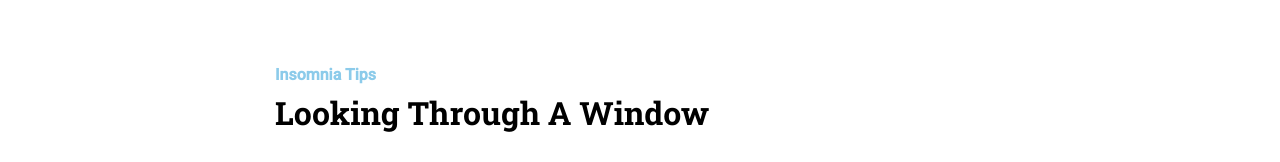
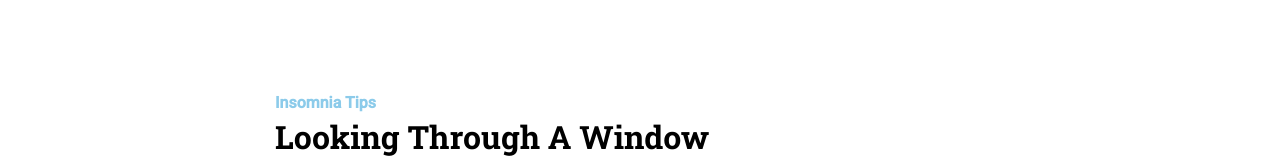
Before and after one commit to Adalab/modulo-1-evaluacion-final-Elenavar, a website: page public/index.html in a window 1280 px wide. Shown: the part 802-964 px from the top of the page. Drawn offline with Linux system fonts and the light colour scheme.

Commit message:
update media querys

```diff
--- a/src/scss/layout/_tips.scss
+++ b/src/scss/layout/_tips.scss
@@ -1,7 +1,7 @@
 .tips{
     display: flex;
     flex-direction: column;
-    align-items: flex-start;
+    align-items: center;
     margin-top: 24.9px;
     height: 376px;
     @media all and (min-width: 768px){
@@ -15,13 +15,16 @@
         color: #8ccbea;
         line-height: 3rem;
         font-size: 1.4rem;
-        margin: 37px 0 0 15px;
+        margin: 37px 216.69px 0 15px;
         @media all and (min-width: 768px){
-            margin-left: 39px;
+            width: 216px;
+            margin: 37px 513px 0 39px;
         }
         @media all and (min-width: 1280px){
+            width: 360px;
+            height: 26px;
             font-size: 1.6rem;
-            margin-left: 275px;
+            margin: 65px 645px 0 275px;
         }
     }
     &__h3{
@@ -30,16 +33,18 @@
         margin-top: 6px;
         font-family: $font-title;
         font-size: 2.4rem;
-        margin-left: 15px;
+        margin: 0 15px 0 15px;
         @media all and (min-width: 768px){
             width: 690px;
             font-size: 2.6rem;
             line-height: 4.5rem;
-            margin: 0 0 0 39px;
+            margin: 0 39px 0 39px;
         }
         @media all and (min-width: 1280px){
+            width: 730px;
             font-size: 3.2em;
-            margin-left: 275px;
+            line-height: 4.5rem;
+            margin: 0 275px 0 275px;
         }
     }
     &__p{
@@ -63,7 +68,7 @@
     &__button{
         height: 45px;
         width: 76px;
-        margin: 26px 0 0 15px;
+        margin: 26px 229px 0 15px;
         border: 2px solid $button-color;
         border-radius:  22.5px;
         display: flex;
@@ -74,9 +79,9 @@
         }
         @media all and (min-width: 768px){
             width: 91px;
-            margin: 27px 0 60px 39px;
+            margin: 27px 638px 60px 39px;
         }
-        @media all and (min-width: 768px){
+        @media all and (min-width: 1280px){
             width: 160px;
             margin: 27px 845px 60px 275px;
         }
```
Also changed, not shown: public/assets/css/main.css, 1 other file.
